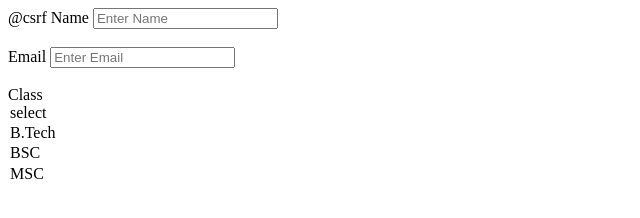
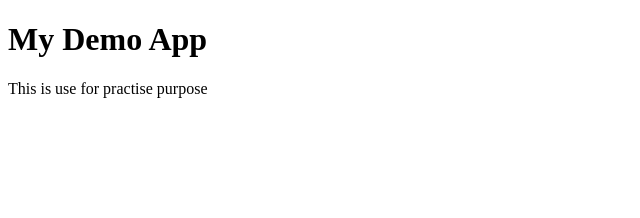
Before and after one commit to kuldeepnimble/aws-ci-cd, a plain HTML site: page index.html in a window 1280 px wide. Shown: the whole page, without its empty margins (0-640 px from the left). Drawn offline with Linux system fonts and the light colour scheme.

Commit message:
Update index.html

```diff
--- a/index.html
+++ b/index.html
@@ -1,12 +1,3 @@
 <!DOCTYPE html>
-<form action="" method="POST">
-  @csrf
-  <label for="">Name</label>
-  <input type="text" name="name" placeholder="Enter Name" required><br><br>
-  <label for="">Email</label>
-  <input type="email" name="email" placeholder="Enter Email" required><br><br>
-  <label for="">Class</label>
-  <option name="class">select</option>
-  <option name="B.Tech">B.Tech</option>
-  <option name="BSC">BSC</option>
-  <option name="MSC">MSC</option>
+<h1> My Demo App </h1>
+<p> This is use for practise purpose</p>
```
